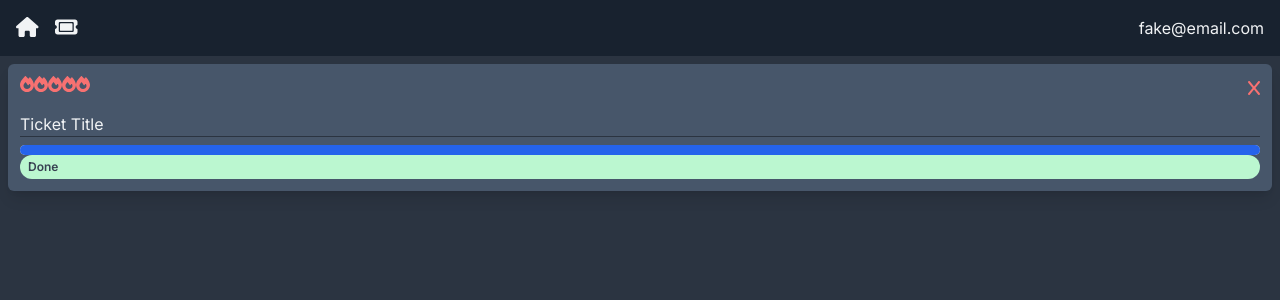
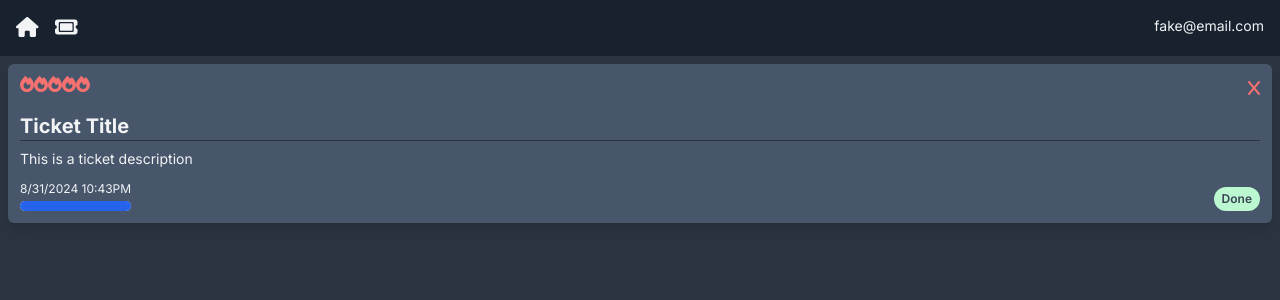
Before and after one commit to senhorgomes/next-mongodb, a Next.js app: page / in a window 1280 px wide. Shown: the top 300 px of the page. Built offline with nearby package versions, Linux system fonts and the light colour scheme.

Commit message:
Add more style for TicketCard

```diff
--- a/app/(components)/TicketCard.jsx
+++ b/app/(components)/TicketCard.jsx
@@ -13,8 +13,19 @@ const TicketCard = () => {
       </div>
       <h4>Ticket Title</h4>
       <hr className="h-px border-0 bg-page mb-2"/>
-      <ProgressDisplay/>
-      <StatusDisplay/>
+      <p className="whitespace-pre-wrap">This is a ticket description</p>
+      <div className="flex-grow">
+
+      </div>
+      <div className="flex mt-2">
+        <div className="flex flex-col">
+            <p className="text-xs my-1">8/31/2024 10:43PM</p>
+            <ProgressDisplay/>
+        </div>
+        <div className="ml-auto flex items-end">
+            <StatusDisplay/>
+        </div>
+      </div>
     </div>
   )
 }
--- a/app/globals.css
+++ b/app/globals.css
@@ -1,6 +1,33 @@
 @tailwind base;
 @tailwind components;
 @tailwind utilities;
+
+@layer base {
+  h1,
+  h2,
+  h3,
+  h4 {
+    @apply font-bold;
+  }
+
+  h1 {
+    @apply text-4xl;
+  }
+  h2 {
+    @apply text-3xl;
+  }
+  h3 {
+    @apply text-2xl;
+  }
+  h4 {
+    @apply text-xl;
+  }
+  p {
+    @apply text-sm text-default-text;
+  }
+
+
+}
 
 @layer components {
   .icon {
```
